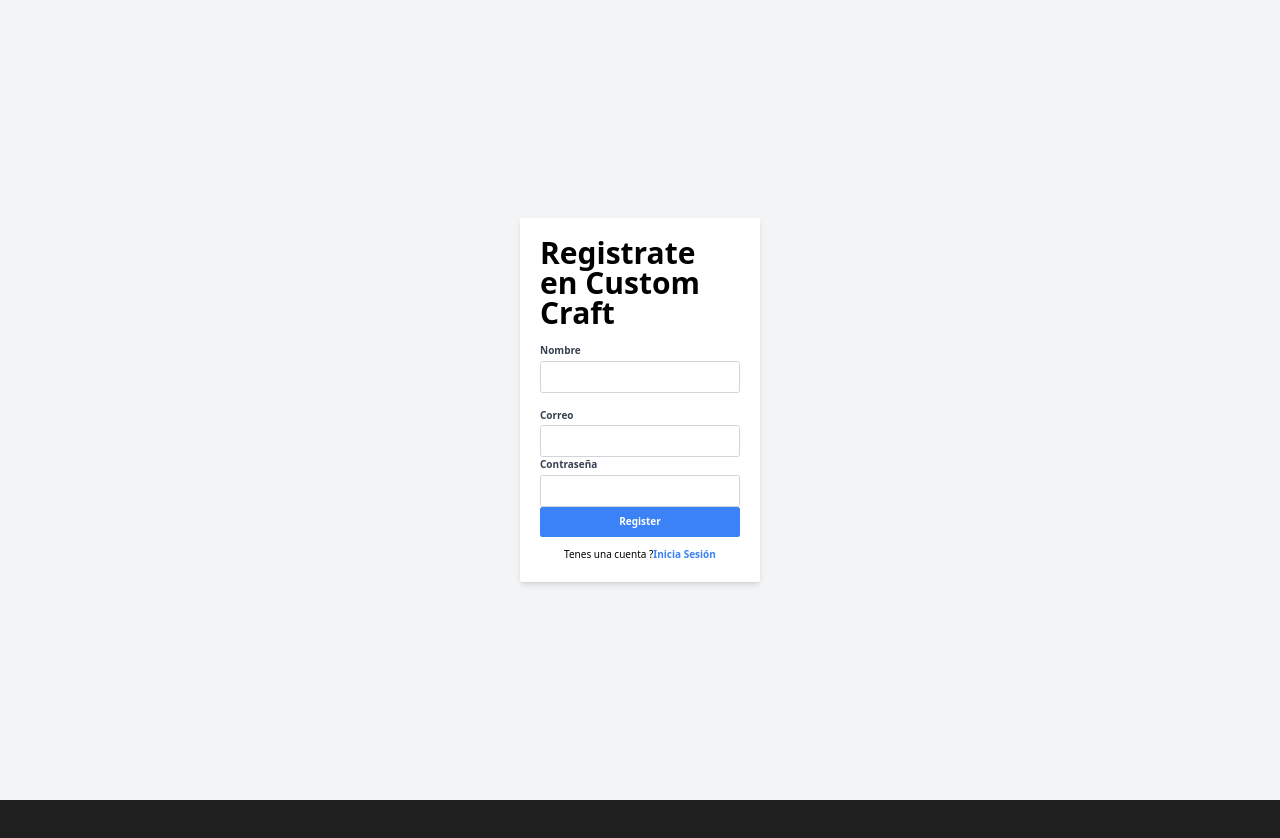
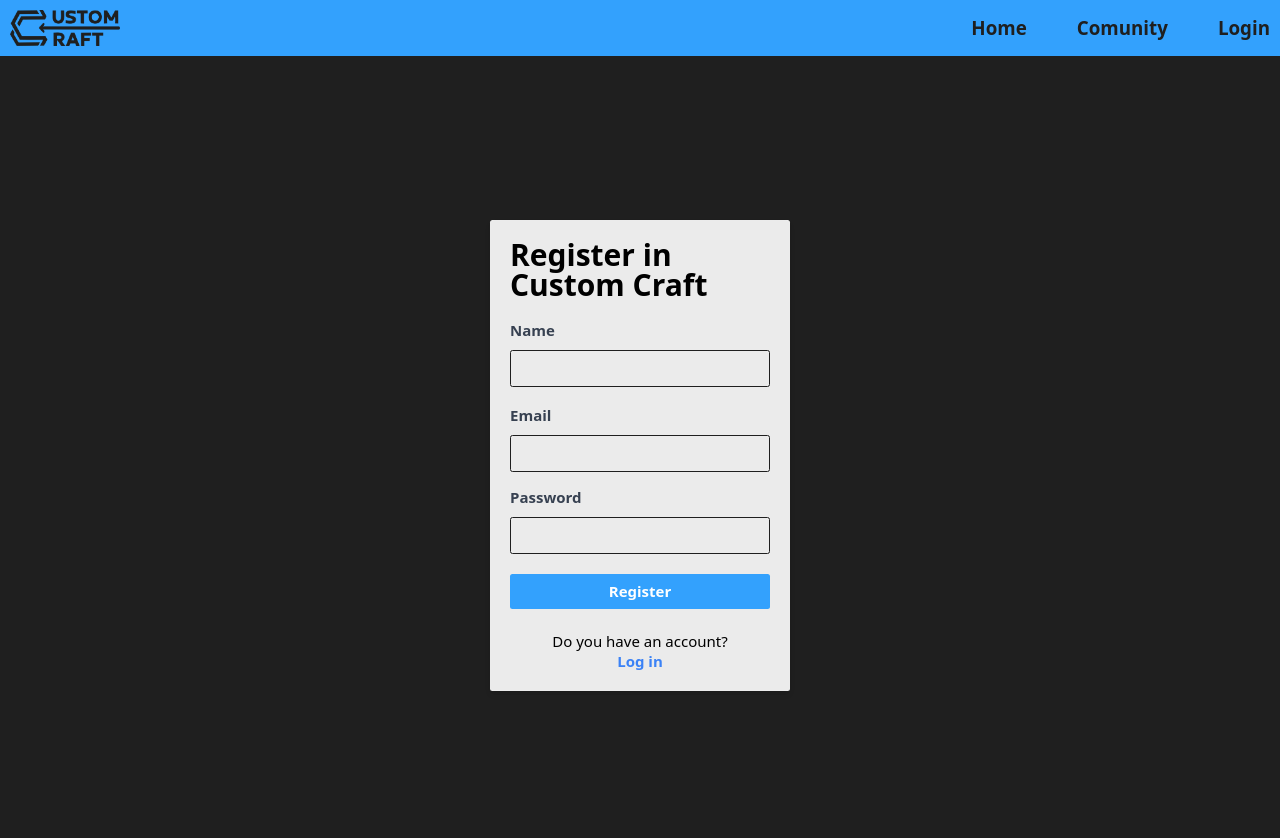
Before and after one commit to fedeMaidana/Proyecto_Final, a React (Vite) app in the folder Client/: page /register in a window 1280 px wide. Shown: the top 838 px of the page. Before the commit the page ends 800 px from the top, so only its background shows below. Built offline with nearby package versions, Linux system fonts and the light colour scheme; no server answers.

Commit message:
Agregue la nav a register y a login, configure estilos del register y login

```diff
--- a/Client/src/components/App.jsx
+++ b/Client/src/components/App.jsx
@@ -10,7 +10,7 @@
 
 export function App() {
   const location = useLocation()
-  const shouldShowNavBar = [ '/home', '/Community' ].some( path => location.pathname.startsWith( path ) )
+  const shouldShowNavBar = [ '/home', '/Community', '/login', '/register' ].some( path => location.pathname.startsWith( path ) )
 
   return (
     <>
--- a/Client/src/views/Login.jsx
+++ b/Client/src/views/Login.jsx
@@ -58,25 +58,27 @@
 
     return(
         <>
-            <div className="bg-gray-100 min-h-screen flex items-center justify-center" >
-                <div className="bg-white p-8 rounded shadow-md w-96" >
-                    <h1 className="text-5xl font-bold mb-6" >Inicia Sesión</h1>
+            <div className="bg-principal-black min-h-screen flex items-center justify-center" >
+                <div className="bg-principal-white p-8 rounded shadow-md w-[30rem] h-auto text-2xl" >
+                    <h1 className="text-5xl font-bold mb-8" >Log in</h1>
 
                     <form method='post' onSubmit={ handleSubmit } >
                         <div>
                             <div>
-                                <label className="block font-semibold text-gray-700" htmlFor="email">Correo</label>
+                                <label className="block font-semibold text-gray-700 mb-3" htmlFor="email">Email</label>
                                 <input
                                     className="
+                                    bg-principal-white
                                         mt-1
                                         p-3
                                         border
-                                        border-gray-300
+                                        border-principal-black
                                         w-full
                                         rounded
                                         focus:outline-none
                                         focus:ring
                                         focus:border-blue-300
+                                        mb-6
                                     "
                                     type="email"
                                     name='email'
@@ -89,18 +91,20 @@
                         </div>
                         <div>
                             <div>
-                                <label className="block font-semibold text-gray-700" htmlFor="password">Contraseña</label>
+                                <label className="block font-semibold text-gray-700 mb-3" htmlFor="password">Password</label>
                                 <input
                                     className="
+                                    bg-principal-white
                                         mt-1
                                         p-3
                                         border
-                                        border-gray-300
+                                        border-principal-black
                                         w-full
                                         rounded
                                         focus:outline-none
                                         focus:ring
                                         focus:border-blue-300
+                                        mb-8
                                     "
                                     type="password"
                                     name='password'
@@ -116,7 +120,7 @@
                             type="submit"
                             className="
                                 w-full
-                                bg-blue-500
+                                bg-secondary-blue2
                                 text-white
                                 font-semibold
                                 py-3
@@ -124,13 +128,14 @@
                                 hover:bg-blue-600
                                 transition-colors
                                 duration-300
+                                mb-3
                             "
                         >
-                            { loading ? 'Loading...' : 'Ingresar' }
+                            { loading ? 'Loading...' : 'Login' }
                         </button>
 
-                        <p className="mt-4 text-center">No tenes una cuenta ?
-                            <b className="cursor-pointer text-blue-500" onClick={ () => navigate( '/register' ) }>Registrate</b>
+                        <p className="mt-4 text-center">Don't have an account?
+                           <br /> <b className="cursor-pointer text-blue-500" onClick={ () => navigate( '/register' ) }>Register</b>
                         </p>
                     </form>
                 </div>
--- a/Client/src/views/Register.jsx
+++ b/Client/src/views/Register.jsx
@@ -45,29 +45,31 @@
     }
 
     return(
-        <div className="bg-gray-100 min-h-screen flex items-center justify-center">
-            <div className="bg-white p-8 rounded shadow-md w-96">
-                <h1 className="text-5xl font-bold mb-6">Registrate en Custom Craft</h1>
+        <div className="bg-principal-black min-h-screen flex items-center justify-center">
+            <div className="bg-principal-white p-8 rounded shadow-md w-[30rem] h-auto text-2xl">
+                <h1 className="text-5xl font-bold mb-8">Register in Custom Craft</h1>
 
                 <form onSubmit={ event => onSubmit( event ) } >
                     <div className="mb-6">
                         <div>
                             <label
-                                className="block font-semibold text-gray-700"
-                                htmlFor="name">Nombre
+                                className="block font-semibold text-gray-700 mb-3"
+                                htmlFor="name">Name
                             </label>
 
                             <input
                                 className="
+                                    bg-principal-white
                                     mt-1
                                     p-3
                                     border
-                                    border-gray-300
+                                    border-principal-black
                                     w-full
                                     rounded
                                     focus:outline-none
                                     focus:ring
                                     focus:border-blue-300
+                                    mb-1
                                 "
                                 onChange={ event => onChange( event ) }
                                 type="text"
@@ -81,21 +83,23 @@
                     <div>
                         <div>
                             <label
-                                className="block font-semibold text-gray-700"
-                                htmlFor="email">Correo
+                                className="block font-semibold text-gray-700 mb-3"
+                                htmlFor="email">Email
                             </label>
 
                             <input
                                 className="
+                                    bg-principal-white
                                     mt-1
                                     p-3
                                     border
-                                    border-gray-300
+                                    border-principal-black
                                     w-full
                                     rounded
                                     focus:outline-none
                                     focus:ring
                                     focus:border-blue-300
+                                    mb-6
                                 "
                                 onChange={ event => onChange( event ) }
                                 type="email"
@@ -109,21 +113,23 @@
                     <div>
                         <div>
                             <label
-                                className="block font-semibold text-gray-700"
-                                htmlFor="password">Contraseña
+                                className="block font-semibold text-gray-700 mb-3"
+                                htmlFor="password">Password
                             </label>
 
                             <input
                                 className="
+                                    bg-principal-white
                                     mt-1
                                     p-3
                                     border
-                                    border-gray-300
+                                    border-principal-black
                                     w-full
                                     rounded
                                     focus:outline-none
                                     focus:ring
                                     focus:border-blue-300
+                                    mb-8
                                 "
                                 onChange={ event => onChange( event ) }
                                 type="password"
@@ -136,7 +142,7 @@
                     <button
                         className="
                             w-full
-                            bg-blue-500
+                            bg-secondary-blue2
                             text-white
                             font-semibold
                             py-3
@@ -144,6 +150,7 @@
                             hover:bg-blue-600
                             transition-colors
                             duration-300
+                            mb-5
                         "
                         type="submit"
                     >
@@ -151,8 +158,8 @@
                     </button>
 
                     <p className="mt-4 text-center">
-                        Tenes una cuenta ?
-                        <b className="cursor-pointer text-blue-500" onClick={ () => navigate( '/login' ) }>Inicia Sesión</b>
+                        Do you have an account?
+                        <br /> <b className="cursor-pointer text-blue-500" onClick={ () => navigate( '/login' ) }>Log in</b>
                     </p>
                 </form>
             </div>
```
